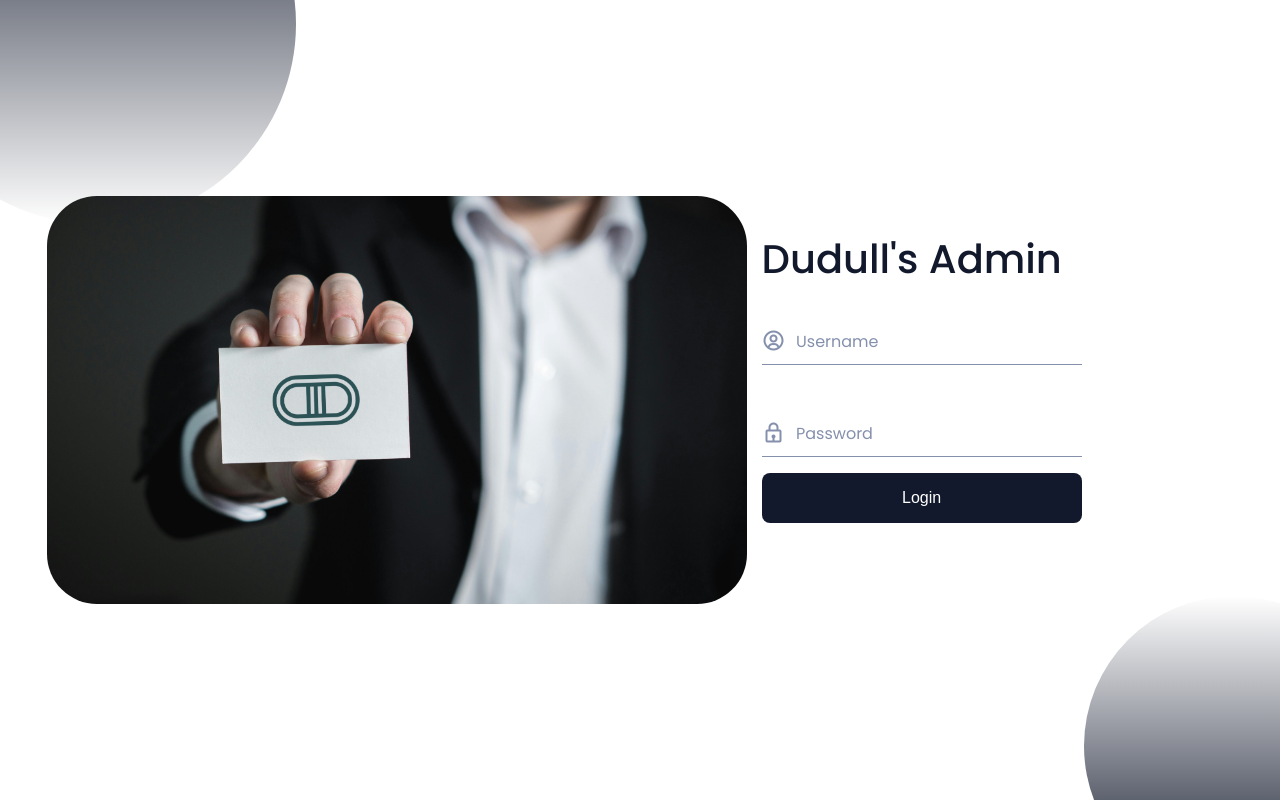
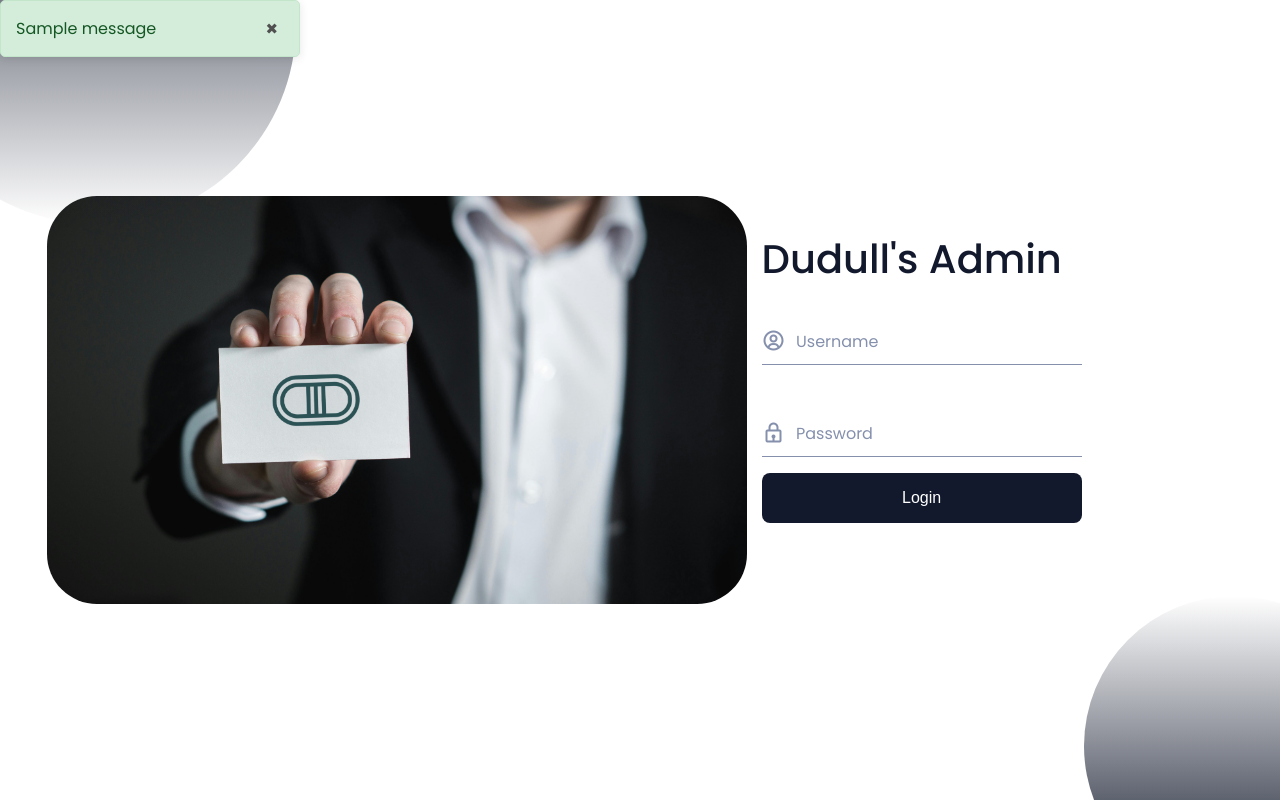
Before and after one commit to aabbdul/DudullSportCenter, a Flask app: page /admin in a window 1280 px wide. Run offline with Flask 3, Linux system fonts and the light colour scheme; one stand-in notice (Sample message) is shown; some libraries are stand-ins or nearby versions.

Commit message:
abdulkeren

```diff
--- a/app.py
+++ b/app.py
@@ -56,6 +56,23 @@ def auth():
 
     return redirect(url_for('register'))
 
+@app.route('/authAdmin', methods=['GET','POST'])
+def authAdmin():
+    if 'login' in request.form:
+
+        username = request.form['username']
+        password = request.form['password']
+        user = mongo.db.admin.find_one({'username': username})
+
+        if user and check_password_hash(user['password'], password):
+            session['username'] = username
+            flash('Login successful!')
+            return redirect(url_for('home'))
+        else:
+            flash('Invalid username or password', 'danger')
+
+    return redirect(url_for('admin'))
+
 @app.route('/bookingFutsal')
 def bookFutsal():
     return render_template('booking/futsal.html')
--- a/static/admin.css
+++ b/static/admin.css
@@ -33,6 +33,49 @@ img {
 ::after {
   box-sizing: border-box;
 }
+
+.alert-danger {
+  position: fixed;
+  top: 0; /* Jarak dari atas */
+  left: 0; /* Jarak dari kanan */
+  background-color: #f8d7da; /* Warna latar belakang (merah muda) */
+  color: #721c24; /* Warna teks (gelap) */
+  border: 1px solid #f5c6cb; /* Border */
+  border-radius: 5px; /* Sudut melengkung */
+  padding: 15px; /* Padding di dalam alert */
+  width: 300px; /* Lebar alert */
+  z-index: 1050; /* Pastikan di atas konten lain */
+  box-shadow: 0 2px 10px rgba(0, 0, 0, 0.1); /* Bayangan */
+  display: flex; /* Gunakan flexbox untuk tata letak */
+  justify-content: space-between; /* Ruang antara konten dan tombol tutup */
+  align-items: center; /* Vertikal center */
+}
+
+.alert-success {
+  position: fixed;
+  top: 0; /* Jarak dari atas */
+  left: 0; /* Jarak dari kanan */
+  background-color: #d4edda; /* Warna latar belakang (merah muda) */
+  color: #155724; /* Warna teks (gelap) */
+  border: 1px solid #c3e6cb; /* Border */
+  border-radius: 5px; /* Sudut melengkung */
+  padding: 15px; /* Padding di dalam alert */
+  width: 300px; /* Lebar alert */
+  z-index: 1050; /* Pastikan di atas konten lain */
+  box-shadow: 0 2px 10px rgba(0, 0, 0, 0.1); /* Bayangan */
+  display: flex; /* Gunakan flexbox untuk tata letak */
+  justify-content: space-between; /* Ruang antara konten dan tombol tutup */
+  align-items: center; /* Vertikal center */
+}
+
+.btn-close {
+  background: none; /* Tanpa background */
+  border: none; /* Tanpa border */
+  font-size: 15px; /* Ukuran font */
+  cursor: pointer; /* Tangan ketika hover */
+  color: #505050; /* Warna teks (gelap) */
+}
+
 body {
   margin: 0;
   padding: 0;
--- a/templates/admin/admin.html
+++ b/templates/admin/admin.html
@@ -18,6 +18,20 @@
     <title>Admin | Dudul</title>
   </head>
   <body>
+    {% with messages = get_flashed_messages(with_categories=True) %} {% if
+    messages %} {% for category, message in messages %}
+    <div class="alert alert-{{ category }}" role="alert">
+      {{ message }}
+      <button
+        type="button"
+        class="btn-close"
+        data-bs-dismiss="alert"
+        aria-label="Close"
+      >
+        &#10006;
+      </button>
+    </div>
+    {% endfor %} {% endif %} {% endwith %}
     <div class="l-form">
       <div class="shape1"></div>
       <div class="shape2"></div>
@@ -29,7 +43,11 @@
           class="form__img"
         />
 
-        <form action="" class="form__content">
+        <form
+          method="POST"
+          action="{{ url_for('authAdmin') }}"
+          class="form__content"
+        >
           <h1 class="form__title">Dudull's Admin</h1>
 
           <div class="form__div form__div-one">
@@ -39,7 +57,7 @@
 
             <div class="form__div-input">
               <label for="" class="form__label">Username</label>
-              <input type="text" class="form__input" />
+              <input type="text" name="username" class="form__input" />
             </div>
           </div>
 
@@ -50,11 +68,16 @@
 
             <div class="form__div-input">
               <label for="" class="form__label">Password</label>
-              <input type="password" class="form__input" />
+              <input type="password" name="password" class="form__input" />
             </div>
           </div>
 
-          <input type="submit" class="form__button" value="Login" />
+          <input
+            type="submit"
+            name="login"
+            class="form__button"
+            value="Login"
+          />
         </form>
       </div>
     </div>
@@ -84,5 +107,10 @@
         input.addEventListener("blur", remfocus);
       });
     </script>
+    <script
+      src="https://cdn.jsdelivr.net/npm/bootstrap@5.3.3/dist/js/bootstrap.bundle.min.js"
+      integrity="sha384-YvpcrYf0tY3lHB60NNkmXc5s9fDVZLESaAA55NDzOxhy9GkcIdslK1eN7N6jIeHz"
+      crossorigin="anonymous"
+    ></script>
   </body>
 </html>
```
